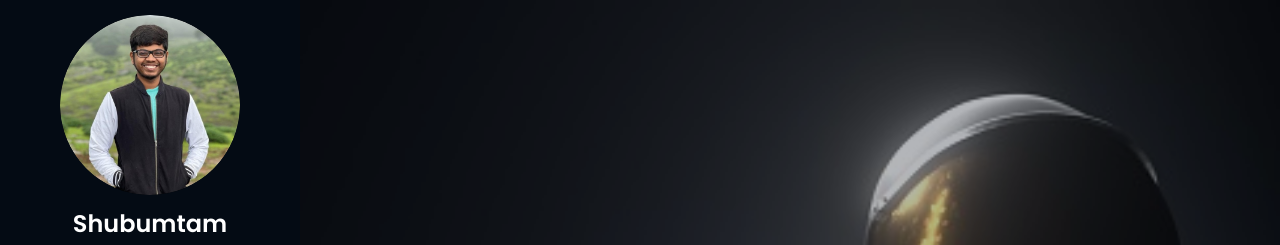
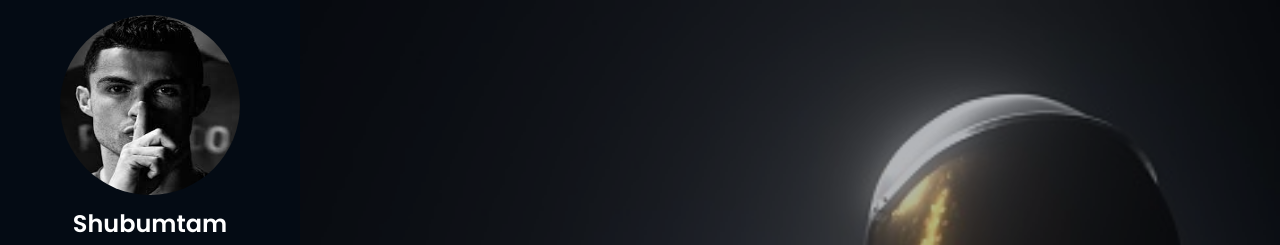
Before and after one commit to shubumtam/shubumtam.github.io, a plain HTML site: page index.html in a window 1280 px wide. Shown: the top 245 px of the page. Drawn offline with nearby package versions, Linux system fonts and the light colour scheme.

Commit message:
Update index.html

```diff
--- a/index.html
+++ b/index.html
@@ -54,7 +54,7 @@ s0.parentNode.insertBefore(s1,s0);
     <div class="d-flex flex-column">
 
       <div class="profile">
-        <img src="Store/img/ProfileKd.jpg" alt="" class="img-fluid rounded-circle">
+        <img src="Store/img/images.jfif" alt="" class="img-fluid rounded-circle">
         <h1 class="text-light"><a href="index.html">Shubumtam</a></h1>
         <div class="social-links mt-3 text-center">
           <a href="mailto:shubhamdalvi6594@gmail.com" target="_blank" class="google-plus"><i class="bi bi-envelope"></i></a>
```
